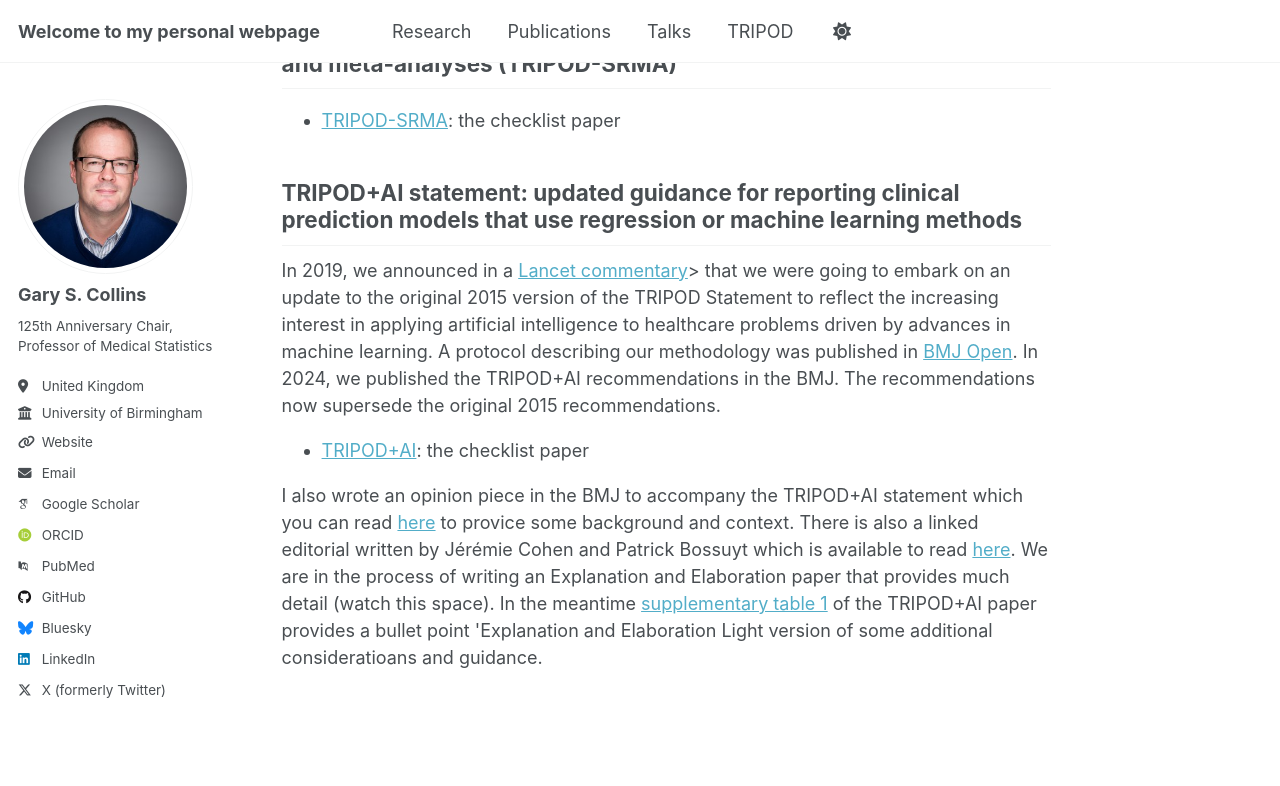
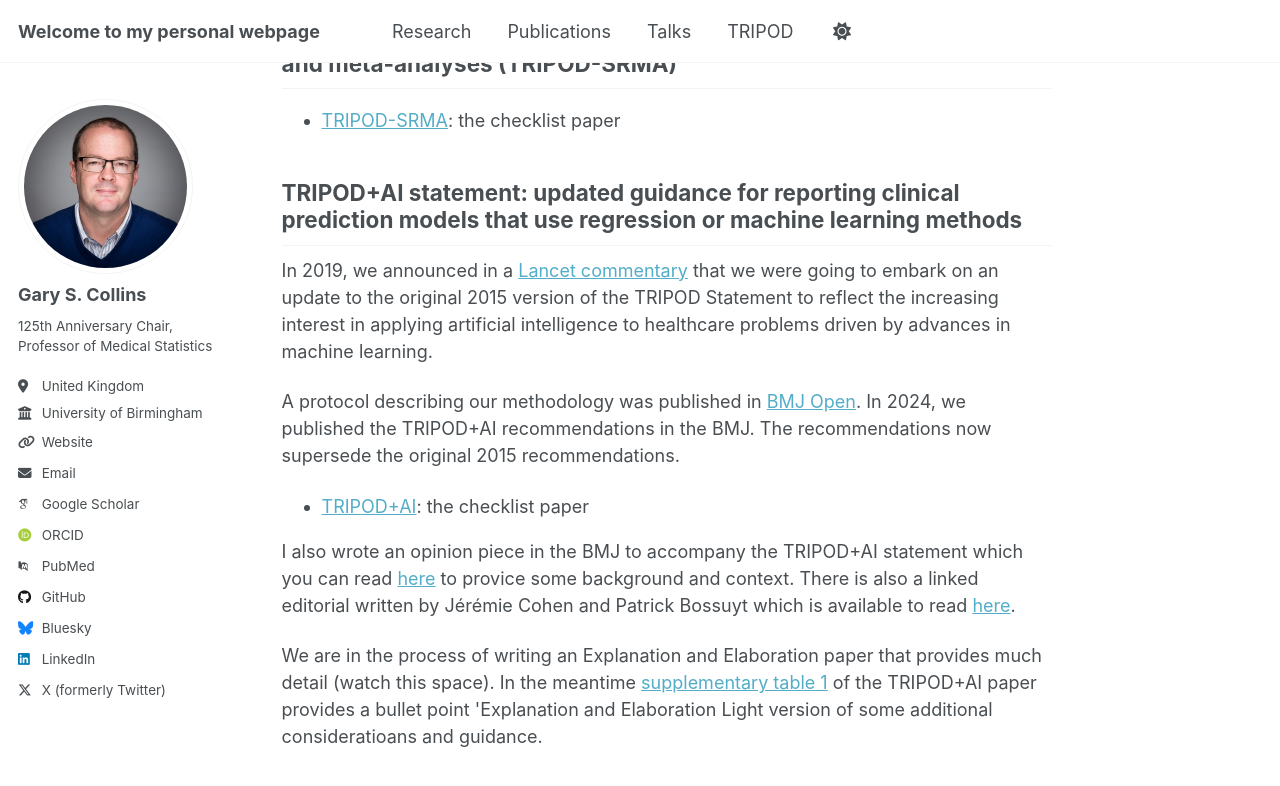
Before and after one commit to gscollins1973/gscollins1973.github.io, a Jekyll site: the page built from _pages/tripod.html, in a window 1280 px wide and 900 px high, scrolled down 1289 px. Shown: the top 786 px of the window. Built offline with Jekyll 4.4.1, drawn with Linux system fonts in a browser that asks for light colours; some web fonts are replaced; a script that is not in the unit is left out.

```diff
--- a/_pages/tripod.html
+++ b/_pages/tripod.html
@@ -41,11 +41,11 @@ The Explanataion and Elaboration paper accompanying the original 2015 statement
 </ul>
 
 <h2>TRIPOD+AI statement: updated guidance for reporting clinical prediction models that use regression or machine learning methods</h2>
-In 2019, we announced in a <a href="https://doi.org/10.1016/S0140-6736(19)30037-6">Lancet commentary</a>> that we were going to embark on an update to the original 2015 version of the TRIPOD Statement to reflect the increasing interest in applying artificial intelligence to healthcare problems driven by advances in machine learning.
-A protocol describing our methodology was published in <a href="https://doi.org/10.1136/bmjopen-2020-048008">BMJ Open</a>. In 2024, we published the TRIPOD+AI recommendations in the BMJ. The recommendations now supersede the original 2015 recommendations.
+<p>In 2019, we announced in a <a href="https://doi.org/10.1016/S0140-6736(19)30037-6">Lancet commentary</a> that we were going to embark on an update to the original 2015 version of the TRIPOD Statement to reflect the increasing interest in applying artificial intelligence to healthcare problems driven by advances in machine learning. </p>
+<p>A protocol describing our methodology was published in <a href="https://doi.org/10.1136/bmjopen-2020-048008">BMJ Open</a>. In 2024, we published the TRIPOD+AI recommendations in the BMJ. The recommendations now supersede the original 2015 recommendations.</p>
 <ul>
 <li><a href="https://www.bmj.com/content/385/bmj-2023-078378">TRIPOD+AI</a>: the checklist paper</li>
 </ul>
-I also wrote an opinion piece in the BMJ to accompany the TRIPOD+AI statement which you can read <a href="https://doi.org/10.1136/bmj.q832">here</a> to provice some background and context.
-There is also a linked editorial written by Jérémie Cohen and Patrick Bossuyt which is available to read <a href="https://doi.org/10.1136/bmj.q824">here</a>.
-We are in the process of writing an Explanation and Elaboration paper that provides much detail (watch this space). In the meantime <a href="https://www.bmj.com/content/385/bmj-2023-078378/related#datasupp">supplementary table 1</a> of the TRIPOD+AI paper provides a bullet point 'Explanation and Elaboration Light version of some additional consideratioans and guidance.
+<p>I also wrote an opinion piece in the BMJ to accompany the TRIPOD+AI statement which you can read <a href="https://doi.org/10.1136/bmj.q832">here</a> to provice some background and context.
+There is also a linked editorial written by Jérémie Cohen and Patrick Bossuyt which is available to read <a href="https://doi.org/10.1136/bmj.q824">here</a>.</p>
+<p>We are in the process of writing an Explanation and Elaboration paper that provides much detail (watch this space). In the meantime <a href="https://www.bmj.com/content/385/bmj-2023-078378/related#datasupp">supplementary table 1</a> of the TRIPOD+AI paper provides a bullet point 'Explanation and Elaboration Light version of some additional consideratioans and guidance.</p>
```
